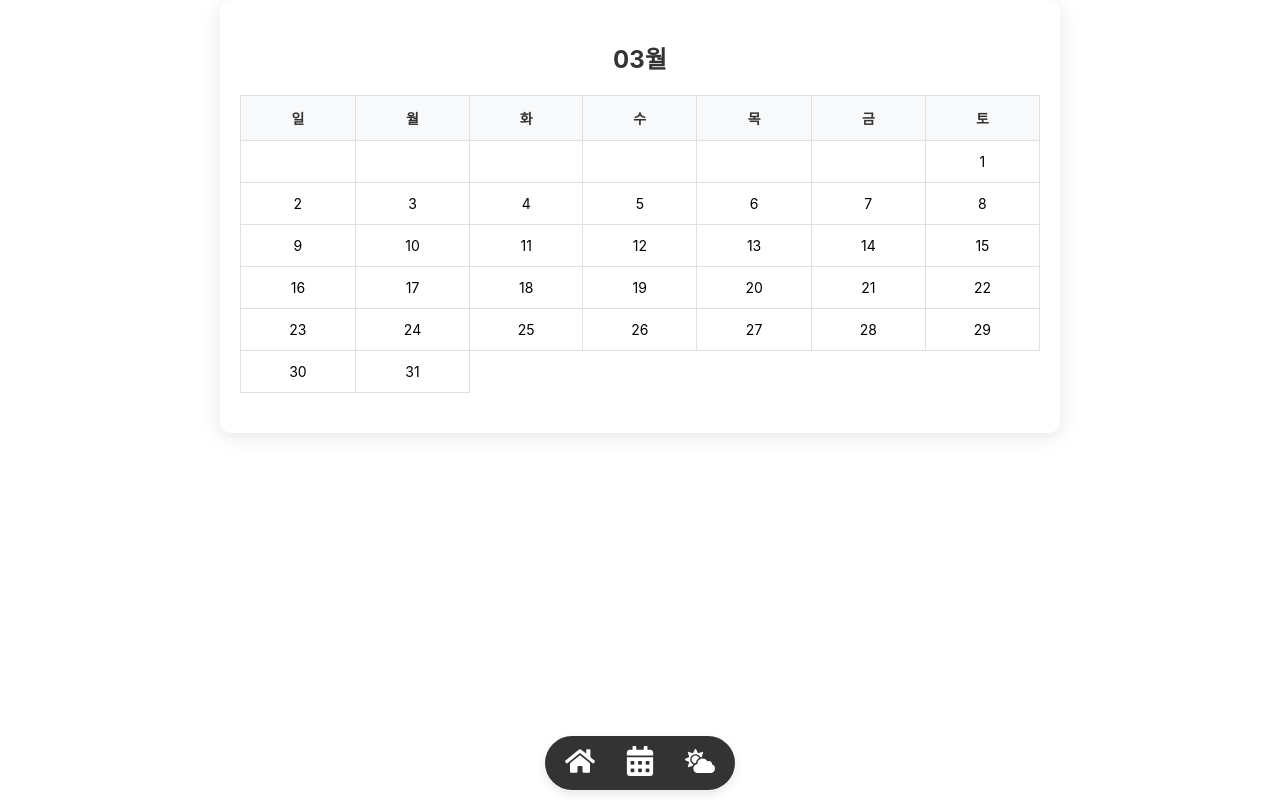
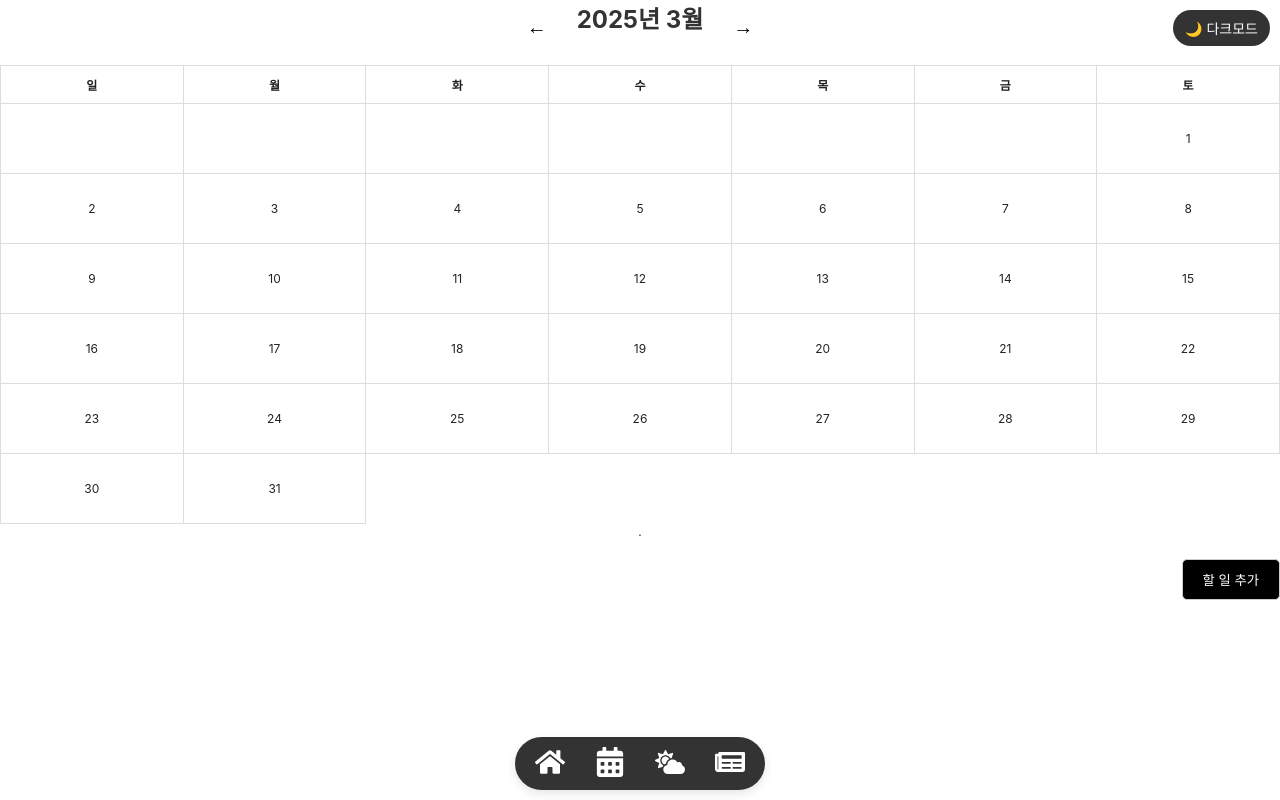
Before and after one commit to yowon0425/blog, a React (Create React App) app: page /calendar in a window 1280 px wide. Built offline with nearby package versions, Linux system fonts and the light colour scheme.

Commit message:
최종본

```diff
--- a/src/App.css
+++ b/src/App.css
@@ -14,14 +14,14 @@
   }
 
   .App-header {
-    background-color: #282c34;
+    background-color: #ffffff; /* 흰색 배경으로 변경 */
     min-height: 100vh;
     display: flex;
     flex-direction: column;
     align-items: center;
     justify-content: center;
     font-size: calc(10px + 2vmin);
-    color: white;
+    color: #333; /* 글자색 어둡게 변경 */
   }
 
   .App-link {
@@ -265,3 +265,90 @@
       transform: rotate(360deg);
     }
   }
+
+/* ===== 다크모드 / 라이트모드 전환용 ===== */
+body.light {
+  background-color: #ffffff;
+  color: #222222;
+}
+
+body.dark {
+  background-color: #2b2d30;  /* 부드러운 다크 그레이 */
+  color: #dddddd;
+}
+
+body.dark .App-header {
+  background-color: #2b2d30;
+  color: #dddddd;
+}
+
+
+body.light .App-header {
+  background-color: #ffffff;
+  color: #222222;
+}
+
+/* 카드나 컨테이너에 적용할 다크 배경 톤 */
+body.dark .post-detail,
+body.dark .modal-content,
+body.dark .signup-container,
+body.dark .login-container {
+  background-color: #3a3a3a;
+  color: #f1f1f1;
+}
+
+body.dark .App {
+  color: #dddddd;
+}
+
+body.dark .weather-container,
+body.dark .post,
+body.dark .post-list,
+body.dark .form-buttons,
+body.dark .modal,
+body.dark .add-post-form input,
+body.dark .add-post-form textarea {
+  color: #f1f1f1;
+  background-color: transparent;
+}
+
+body.dark input,
+body.dark textarea {
+  background-color: #444;
+  color: #f1f1f1;
+  border: 1px solid #666;
+}
+
+body.dark button {
+  background-color: #555;
+  color: white;
+}
+
+body.dark button:hover {
+  background-color: #777;
+}
+
+/* 캘린더 상단 제목 텍스트 (예: "2025년 7월") */
+body.dark .react-calendar__navigation__label {
+  color: #ffffff;
+}
+
+/* 좌우 화살표 (← →) 버튼 */
+body.dark .react-calendar__navigation button {
+  color: #ffffff;
+}
+
+/* 요일 헤더 (일, 월, 화 등) */
+body.dark .react-calendar__month-view__weekdays {
+  color: #f1f1f1;
+}
+
+/* 날짜 숫자 */
+body.dark .react-calendar__tile {
+  color: #e6e6e6;
+}
+
+/* 날짜 hover 시 */
+body.dark .react-calendar__tile:hover {
+  background-color: #444;
+}
--- a/src/App.js
+++ b/src/App.js
@@ -1,11 +1,13 @@
-import React from 'react';
+import React, { useEffect, useState } from 'react';
 import { BrowserRouter as Router, Route, Routes, Link, useLocation } from 'react-router-dom';
-import { FaHome, FaCalendarAlt, FaCloudSun } from 'react-icons/fa';
+import { FaHome, FaCalendarAlt, FaCloudSun, FaNewspaper } from 'react-icons/fa';
 import SignUp from './SignUp';
 import Calendar from './component/Calendar';
 import PostList from './PostList';
 import PostDetail from './PostDetail';
 import Weather from './weather';
+import News from './News';
+import './App.css';
 
 function AppContent() {
   const location = useLocation();
@@ -24,6 +26,9 @@ function AppContent() {
           <Link to="/weather" className="nav-link">
             <FaCloudSun size={30} />
           </Link>
+          <Link to="/news" className="nav-link">
+            <FaNewspaper size={30} />
+          </Link>
         </nav>
       )}
 
@@ -33,15 +38,49 @@ function AppContent() {
         <Route path="/post/:id" element={<PostDetail />} />
         <Route path="/calendar" element={<Calendar />} />
         <Route path="/weather" element={<Weather />} />
+        <Route path="/news" element={<News />} />
       </Routes>
     </>
   );
 }
 
 function App() {
+  const [theme, setTheme] = useState(() => {
+    return localStorage.getItem('theme') || 'light';
+  });
+
+  useEffect(() => {
+    document.body.className = theme;
+    localStorage.setItem('theme', theme);
+  }, [theme]);
+
+  const toggleTheme = () => {
+    setTheme(prev => (prev === 'light' ? 'dark' : 'light'));
+  };
+
   return (
     <div className="App">
       <Router>
+        {/* 🌗 다크모드 전환 버튼 */}
+        <button
+          onClick={toggleTheme}
+          style={{
+            position: 'fixed',
+            top: '10px',
+            right: '10px',
+            zIndex: 1000,
+            padding: '8px 12px',
+            borderRadius: '20px',
+            border: 'none',
+            background: theme === 'light' ? '#333' : '#fff',
+            color: theme === 'light' ? '#fff' : '#333',
+            cursor: 'pointer',
+            fontSize: '14px'
+          }}
+        >
+          {theme === 'light' ? '🌙 다크모드' : '☀️ 라이트모드'}
+        </button>
+
         <AppContent />
       </Router>
     </div>
--- /dev/null
+++ b/src/News.js
@@ -0,0 +1,89 @@
+import React, { useEffect, useState } from 'react';
+
+const News = () => {
+  const [articles, setArticles] = useState([]);
+  const [loading, setLoading] = useState(true);
+  const apiKey = '7782be64a42522d00fc02f1410b93b10'; // GNews API 키
+
+  useEffect(() => {
+    const fetchNews = async () => {
+      try {
+        const res = await fetch(`https://gnews.io/api/v4/top-headlines?lang=en&country=us&max=9&token=${apiKey}`);
+        const data = await res.json();
+        setArticles(data.articles || []);
+      } catch (error) {
+        console.error('뉴스 가져오기 실패:', error);
+      } finally {
+        setLoading(false);
+      }
+    };
+
+    fetchNews();
+  }, []);
+
+  return (
+    <div style={{ padding: '20px' }}>
+      <h2 style={{ marginBottom: '20px' }}>📰 오늘의 뉴스</h2>
+
+      {loading ? (
+        <p>뉴스를 불러오는 중입니다...</p>
+      ) : (
+        <div
+          style={{
+            display: 'grid',
+            gridTemplateColumns: 'repeat(3, 1fr)',
+            gap: '20px'
+          }}
+        >
+          {articles.map((article, index) => (
+            <a
+              key={index}
+              href={article.url}
+              target="_blank"
+              rel="noopener noreferrer"
+              style={{
+                display: 'block',
+                border: '1px solid #ccc',
+                borderRadius: '8px',
+                overflow: 'hidden',
+                textDecoration: 'none',
+                color: 'inherit',
+                backgroundColor: '#fff',
+                boxShadow: '0 2px 6px rgba(0,0,0,0.1)'
+              }}
+            >
+              {article.image && (
+                <img
+                  src={article.image}
+                  alt="뉴스 이미지"
+                  style={{
+                    width: '100%',
+                    height: '150px',
+                    objectFit: 'cover'
+                  }}
+                />
+              )}
+              <div
+                style={{
+                  padding: '10px',
+                  fontSize: '14px',
+                  fontWeight: 'bold',
+                  height: '60px',
+                  overflow: 'hidden',
+                  textOverflow: 'ellipsis',
+                  display: '-webkit-box',
+                  WebkitLineClamp: 2,
+                  WebkitBoxOrient: 'vertical'
+                }}
+              >
+                {article.title}
+              </div>
+            </a>
+          ))}
+        </div>
+      )}
+    </div>
+  );
+};
+
+export default News;
--- a/src/Profile.css
+++ b/src/Profile.css
@@ -38,15 +38,18 @@
   gap: 20px;
   font-size: 14px;
   color: #444;
+  justify-content: center;
 }
 
 .profile-stats div {
   font-weight: 500;
+  text-align: center;
 }
 
 .profile-stats strong {
   font-size: 16px;
   font-weight: bold;
+  text-align: center;
   color: #222;
 }
 
--- a/src/Profile.js
+++ b/src/Profile.js
@@ -163,8 +163,7 @@ function Profile({ showSettings }) {
             <p className="status-message">{statusMessage}</p>
             <div className="profile-stats">
               <div><strong>{postCount}</strong> 게시물</div>
-              <div><strong>{followers}</strong> 팔로워</div>
-              <div><strong>{following}</strong> 팔로잉</div>
+
             </div>
           </div>
         </div>
--- a/src/component/Calendar.css
+++ b/src/component/Calendar.css
@@ -16,109 +16,151 @@ h2 {
   color: #333;
 }
 
-/* 테이블 */
+/* 테이블 스타일 */
 table {
   width: 100%;
   border-collapse: collapse;
-  margin-bottom: 20px;
 }
 
 th, td {
-  border: 1px solid #e0e0e0;
-  padding: 12px;
+  border: 1px solid #ddd;
   text-align: center;
-  font-size: 14px;
+  padding: 10px;
 }
 
-th {
-  background-color: #f8f9fa;
-  color: #333;
-  font-weight: 600;
+/* 날짜 셀*/
+td {
+  position: relative;
+  width: 70px;  /* 셀의 너비 설정 */
+  height: 70px; /* 셀의 높이를 너비와 동일하게 설정하여 정사각형 형태 */
+  text-align: center;
+  vertical-align: middle;
+  cursor: pointer;
 }
 
-.calendar-cell {
-  cursor: pointer;
-  position: relative;
-  transition: background-color 0.2s ease;
+/* 선택된 날짜*/
+.calendar-cell.selected {
+  background-color: lightblue;
 }
 
-.calendar-cell:hover {
-  background-color: #f1f1f1;
-}
-
-.calendar-cell.selected {
-  background-color: #007bff;
-  color: #fff;
-  font-weight: bold;
-}
-
+/* (.)된 날짜*/
 .marked-dot {
   position: absolute;
   bottom: 5px;
   left: 50%;
   transform: translateX(-50%);
   font-size: 10px;
-  color: #ff5252;
+  color: red;
 }
 
-/* 할 일 목록 */
-.todo-section {
-  margin-top: 20px;
-}
-
-.todo-section h3 {
-  font-size: 18px;
-  margin-bottom: 10px;
-  color: #333;
-}
-
-.todo-section ul {
-  list-style: none;
-  padding: 0;
+/* 달력 헤더 (이전/다음 화살표) */
+.calendar-header {
+  display: flex;
+  justify-content: center;
+  align-items: center;
+  gap: 20px;
   margin-bottom: 10px;
 }
 
-.todo-section li {
-  background: #f9f9f9;
-  border: 1px solid #ddd;
-  border-radius: 8px;
-  padding: 10px 15px;
-  margin-bottom: 8px;
-  display: flex;
-  justify-content: space-between;
-  align-items: center;
-  font-size: 14px;
+.calendar-header button {
+  background-color: transparent;
+  border: none;
+  font-size: 20px;
+  cursor: pointer;
+  padding: 5px 10px;
+  transition: color 0.2s ease;
 }
 
-.todo-section li button {
-  background-color: #dc3545;
-  color: #fff;
-  border: none;
-  padding: 5px 10px;
-  border-radius: 5px;
-  font-size: 12px;
-  cursor: pointer;
+.calendar-header button:hover {
+  color: #007bff;
 }
 
+/* 하단바 */
 .todo-buttons-container {
+  margin-top: 20px;
   display: flex;
+  justify-content: flex-end;
   align-items: center;
   gap: 10px;
-  margin-top: 10px;
+  margin-bottom: 20px;
+  position: relative;
 }
 
 .todo-buttons-container button {
-  background-color: #343a40;
+  padding: 10px 20px;
+  border-radius: 5px;
+  border: 1px solid #ccc;
+  cursor: pointer;
+  background-color: #000;
   color: #fff;
-  border: none;
-  padding: 10px 15px;
-  border-radius: 6px;
-  cursor: pointer;
 }
 
 .todo-buttons-container input {
   padding: 10px;
+  border-radius: 5px;
   border: 1px solid #ccc;
-  border-radius: 6px;
+  margin-right: 10px;
   width: 200px;
 }
+
+/* 할 일 목록 */
+.todo-item {
+  display: flex;
+  align-items: center;
+  margin-bottom: 10px;
+  justify-content: center;
+  gap: 20px;
+}
+
+/*삭제 버튼 */
+.todo-item button {
+  background: none;
+  border: none;
+  color: black;
+  font-size: 20px;
+  cursor: pointer;
+  font-weight: bold;
+  display: inline-block;
+  padding: 0;
+}
+
+/* ===== 다크모드 대응 ===== */
+body.dark .calendar-wrapper {
+  background-color: #2b2d30;
+  color: #f1f1f1;
+  box-shadow: 0 4px 20px rgba(255, 255, 255, 0.05);
+}
+
+body.dark h2 {
+  color: #f1f1f1;
+}
+
+body.dark th,
+body.dark td {
+  border: 1px solid #444;
+  color: #eaeaea;
+}
+
+body.dark .calendar-header button {
+  color: #f1f1f1;
+}
+
+body.dark .calendar-header button:hover {
+  color: #ffcc00;
+}
+
+body.dark .todo-buttons-container button {
+  background-color: #444;
+  color: #fff;
+  border: 1px solid #666;
+}
+
+body.dark .todo-buttons-container input {
+  background-color: #333;
+  color: #fff;
+  border: 1px solid #666;
+}
+
+body.dark .todo-item button {
+  color: #fff;
+}
--- a/src/component/Calendar.js
+++ b/src/component/Calendar.js
@@ -1,155 +1,193 @@
-// Calendar.js (Firebase 연동 + UI 업그레이드 완료)
+import { useState, useEffect } from 'react';
+import '../component/Calendar.css'
+import '../component/Reset.css';
 
-import { useState, useEffect } from 'react';
-import { auth, db } from '../firebase';
-import { collection, addDoc, getDocs, deleteDoc, doc, query, where } from 'firebase/firestore';
-import './Calendar.css';
-
-export default function Calendar() {
+export default function CalendarTest() {
+  const today = new Date();
+  const [currentYear, setCurrentYear] = useState(today.getFullYear());
+  const [currentMonth, setCurrentMonth] = useState(today.getMonth() + 1);
   const [selectedDate, setSelectedDate] = useState(null);
   const [todoContent, setTodoContent] = useState([]);
+  const [markedDates, setMarkedDates] = useState([]);
   const [newTodo, setNewTodo] = useState('');
   const [showInput, setShowInput] = useState(false);
   const [todos, setTodos] = useState([]);
 
-  const date = new Date();
-  const year = date.getFullYear();
-  const month = String(date.getMonth() + 1).padStart(2, '0');
-  const today = String(date.getDate()).padStart(2, '0');
+  const format = (num) => (num < 10 ? '0' + num : '' + num);
 
-  const firday = new Date(`${year}-${month}-01`).getDay();
-  const last = new Date(year, month, 0);
-  const last_day = last.getDate();
   const week = ['일', '월', '화', '수', '목', '금', '토'];
 
-  const user = auth.currentUser;
-
-  useEffect(() => {
-    if (user) fetchTodos();
-  }, [user]);
-
-  const fetchTodos = async () => {
-    const q = query(collection(db, 'todos'), where('uid', '==', user.uid));
-    const snapshot = await getDocs(q);
-    const loadedTodos = snapshot.docs.map(doc => ({ id: doc.id, ...doc.data() }));
-    setTodos(loadedTodos);
-  };
+  const firday = new Date(`${currentYear}-${format(currentMonth)}-01`).getDay();
+  const last = new Date(currentYear, currentMonth, 0);
+  const last_day = last.getDate();
 
   const getMarkedDates = () => {
     return todos
-      .filter(todo => todo.date.startsWith(`${year}-${month}`))
-      .map(todo => todo.date.substring(8));
+      .filter(todo => todo.now_date.startsWith(`${currentYear}-${format(currentMonth)}`))
+      .map(todo => todo.now_date.substring(8));
   };
 
-  const dateOfMonth = () => {
+  useEffect(() => {
+    setMarkedDates(getMarkedDates());
+  }, [todos, currentYear, currentMonth]);
+
+  const dateOfMnth = () => {
     let count = 1;
     let days = [];
     let flag = false;
+
     for (let i = 0; i < 6; i++) {
       let weekRow = [];
       for (let j = 0; j < 7; j++) {
         if (count > last_day) break;
         if (i === 0 && j >= firday) flag = true;
-        weekRow.push(flag ? count++ : '');
+        if (flag) {
+          weekRow.push(count);
+          count += 1;
+        } else {
+          weekRow.push(' ');
+        }
       }
       days.push(weekRow);
     }
     return days;
   };
 
+  const days = dateOfMnth();
+
+  const handlePrevMonth = () => {
+    if (currentMonth === 1) {
+      setCurrentYear(prev => prev - 1);
+      setCurrentMonth(12);
+    } else {
+      setCurrentMonth(prev => prev - 1);
+    }
+    setSelectedDate(null);
+  };
+
+  const handleNextMonth = () => {
+    if (currentMonth === 12) {
+      setCurrentYear(prev => prev + 1);
+      setCurrentMonth(1);
+    } else {
+      setCurrentMonth(prev => prev + 1);
+    }
+    setSelectedDate(null);
+  };
+
   const handleDateClick = (date) => {
     setSelectedDate(date);
-    const dayStr = String(date).padStart(2, '0');
-    const fullDate = `${year}-${month}-${dayStr}`;
-    const selectedTodos = todos.filter(todo => todo.date === fullDate);
-    setTodoContent(selectedTodos);
+    const fullDate = `${currentYear}-${format(currentMonth)}-${format(date)}`;
+    const selectedTodos = todos.filter(todo => todo.now_date === fullDate);
+    setTodoContent(selectedTodos.map(todo => todo.content));
   };
 
-  const handleAddTodo = async () => {
-    if (newTodo.trim() === '' || !selectedDate) return;
-    const dayStr = String(selectedDate).padStart(2, '0');
-    const todoObj = {
-      uid: user.uid,
+  const handleAddTodo = () => {
+    if (newTodo.trim() === '') return;
+
+    const date = selectedDate || today.getDate();
+    const fullDate = `${currentYear}-${format(currentMonth)}-${format(date)}`;
+
+    const newTodoObj = {
+      id: todos.length + 1,
       content: newTodo,
-      date: `${year}-${month}-${dayStr}`
+      now_date: fullDate
     };
-    const docRef = await addDoc(collection(db, 'todos'), todoObj);
-    setTodos(prev => [...prev, { ...todoObj, id: docRef.id }]);
+
+    const updatedTodos = [...todos, newTodoObj];
+    setTodos(updatedTodos);
     setNewTodo('');
     setShowInput(false);
-    setSelectedDate(Number(dayStr));
-    handleDateClick(Number(dayStr));
+
+    const selectedTodos = updatedTodos.filter(todo => todo.now_date === fullDate);
+    setTodoContent(selectedTodos.map(todo => todo.content));
   };
 
-  const handleDeleteTodo = async (id) => {
-    await deleteDoc(doc(db, 'todos', id));
-    const updated = todos.filter(todo => todo.id !== id);
-    setTodos(updated);
-    const dayStr = String(selectedDate).padStart(2, '0');
-    setTodoContent(updated.filter(todo => todo.date === `${year}-${month}-${dayStr}`));
+  const handleDeleteTodo = (todoId) => {
+    const updatedTodos = todos.filter(todo => todo.id !== todoId);
+    setTodos(updatedTodos);
+
+    const selectedTodos = updatedTodos.filter(todo =>
+      todo.now_date === `${currentYear}-${format(currentMonth)}-${format(selectedDate)}`
+    );
+    setTodoContent(selectedTodos.map(todo => todo.content));
   };
 
-  const days = dateOfMonth();
-  const markedDatesList = getMarkedDates();
+  return (
+    <div>
+      {/* 달 이동 헤더 */}
+      <div className="calendar-header">
+        <button onClick={handlePrevMonth}>←</button>
+        <h2>{currentYear}년 {currentMonth}월</h2>
+        <button onClick={handleNextMonth}>→</button>
+      </div>
 
-  return (
-    <div className="calendar-wrapper">
-      <h2>{month}월</h2>
+      {/* 캘린더 */}
       <table>
         <thead>
           <tr>
-            {week.map((d, i) => <th key={i}>{d}</th>)}
+            {week.map((day, idx) => (
+              <th key={idx}>{day}</th>
+            ))}
           </tr>
         </thead>
         <tbody>
-          {days.map((week, i) => (
-            <tr key={i}>
-              {week.map((d, j) => (
+          {days.map((week, idx) => (
+            <tr key={idx}>
+              {week.map((d, subIdx) => {
+                const isMarked = typeof d === 'number' && markedDates.includes(format(d));
+                return (
                   <td
-                  key={j}
+                    key={subIdx}
+                    onClick={() => d !== ' ' && handleDateClick(d)}
                     className={`calendar-cell ${selectedDate === d ? 'selected' : ''}`}
-                  onClick={() => d && handleDateClick(d)}
                   >
                     {d}
-                  {markedDatesList.includes(String(d).padStart(2, '0')) && <span className="marked-dot">●</span>}
+                    {isMarked && (
+                      <span className="marked-dot">●</span>
+                    )}
                   </td>
-              ))}
+                );
+              })}
             </tr>
           ))}
         </tbody>
       </table>
 
-      {selectedDate && (
-        <div className="todo-section">
-          <h3>{month}/{selectedDate} 할 일</h3>
+      {/* 선택된 날짜의 할 일 목록 */}
+      <div>
         <ul>
-            {todoContent.length === 0 ? <li>할 일이 없습니다.</li> : (
-              todoContent.map(todo => (
-                <li key={todo.id}>
-                  {todo.content}
-                  <button onClick={() => handleDeleteTodo(todo.id)}>삭제</button>
+          {todoContent.length === 0 ? (
+            <li>.</li>
+          ) : (
+            todoContent.map((content, idx) => (
+              <li key={idx} className="todo-item">
+                <span>{content}</span>
+                <button onClick={() => handleDeleteTodo(todos.find(todo => todo.content === content).id)}>X</button>
               </li>
             ))
           )}
         </ul>
+      </div>
+
+      {/* 할 일 추가 */}
       <div className="todo-buttons-container">
         <button onClick={() => setShowInput(!showInput)}>
           {showInput ? '입력 취소' : '할 일 추가'}
         </button>
+
         {showInput && (
           <>
             <input
               type="text"
               value={newTodo}
               onChange={(e) => setNewTodo(e.target.value)}
-                  placeholder="할 일을 입력하세요"
+              placeholder="새 할 일을 입력하세요"
             />
-                <button onClick={handleAddTodo}>추가</button>
+            <button onClick={handleAddTodo}>할 일 추가</button>
           </>
         )}
       </div>
     </div>
-      )}
-    </div>
   );
 }
--- /dev/null
+++ b/src/component/Reset.css
@@ -0,0 +1,31 @@
+/* reset.css  */
+*{
+  margin:0;
+  padding:0;
+  box-sizing:border-box;
+}
+a{
+  text-decoration: none;
+  color: inherit;
+}
+li{
+  list-style-type: none;
+}
+body{
+  font-size: 12px;
+  /*font-family*/
+  color: #333; /*그레이색*/
+}
+.clearfix::after{
+  content: '';
+  display: block;
+  clear: both;
+}
+.flex_center{
+  display: flex;
+  justify-content: center;
+}
+.flex_between{
+  display: flex;
+  justify-content: space-between;
+}
```
Lines whose indentation alone changed are shown as unchanged.
